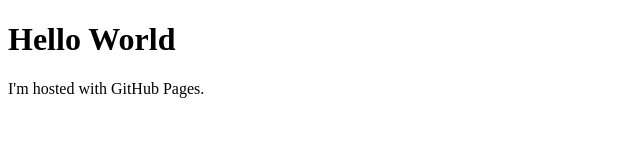
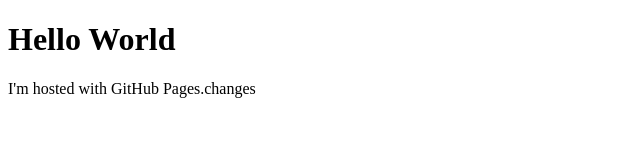
Before and after one commit to jasminelychan/jasminelychan.github.io, a plain HTML site: page index.html in a window 1280 px wide. Shown: the full height of the page, 0-640 px from the left. Drawn offline with Linux system fonts and the light colour scheme.

Commit message:
Update index.html

```diff
--- a/index.html
+++ b/index.html
@@ -2,6 +2,6 @@
 <html>
 <body>
 <h1>Hello World</h1>
-<p>I'm hosted with GitHub Pages.</p>
+<p>I'm hosted with GitHub Pages.changes</p>
 </body>
 </html>
```
